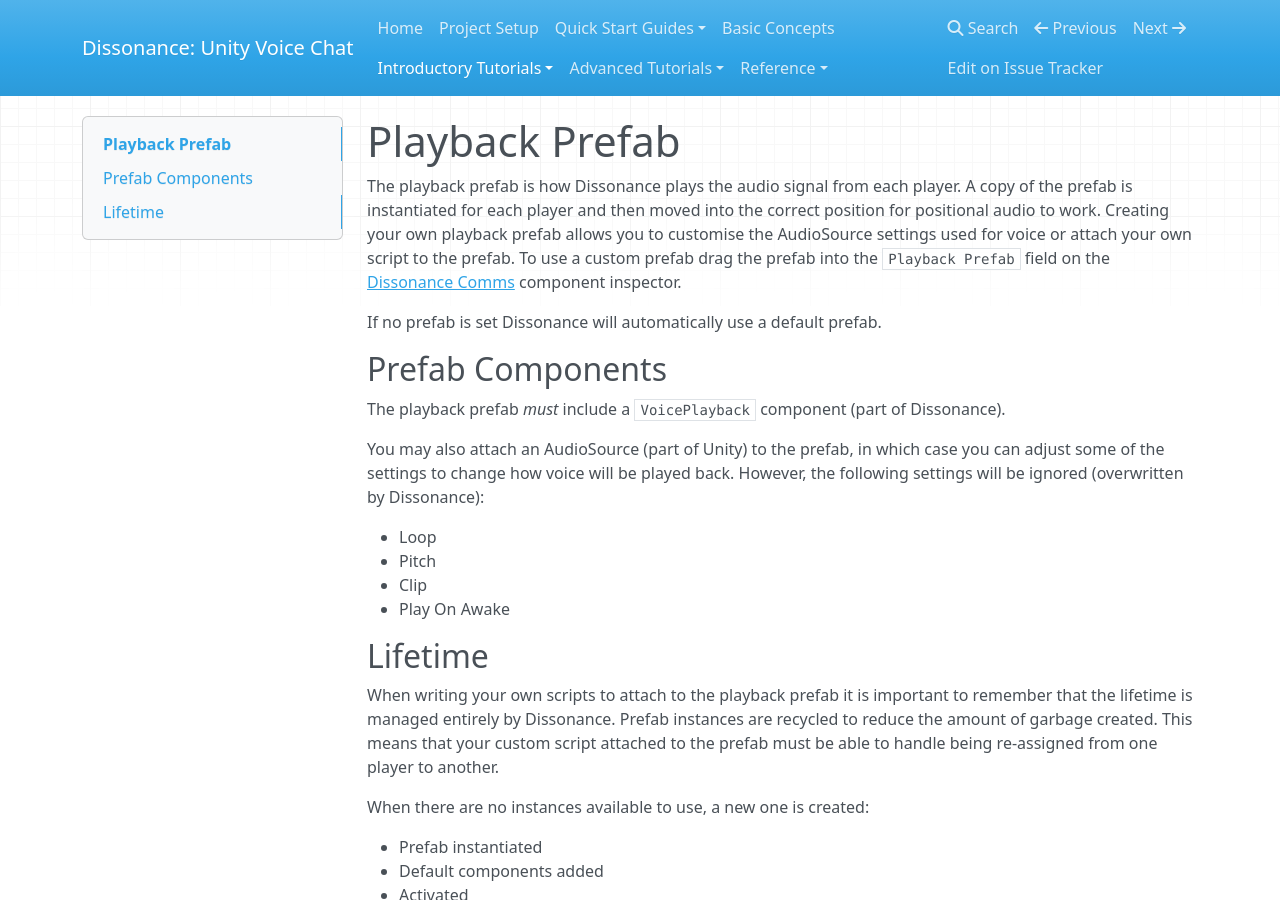
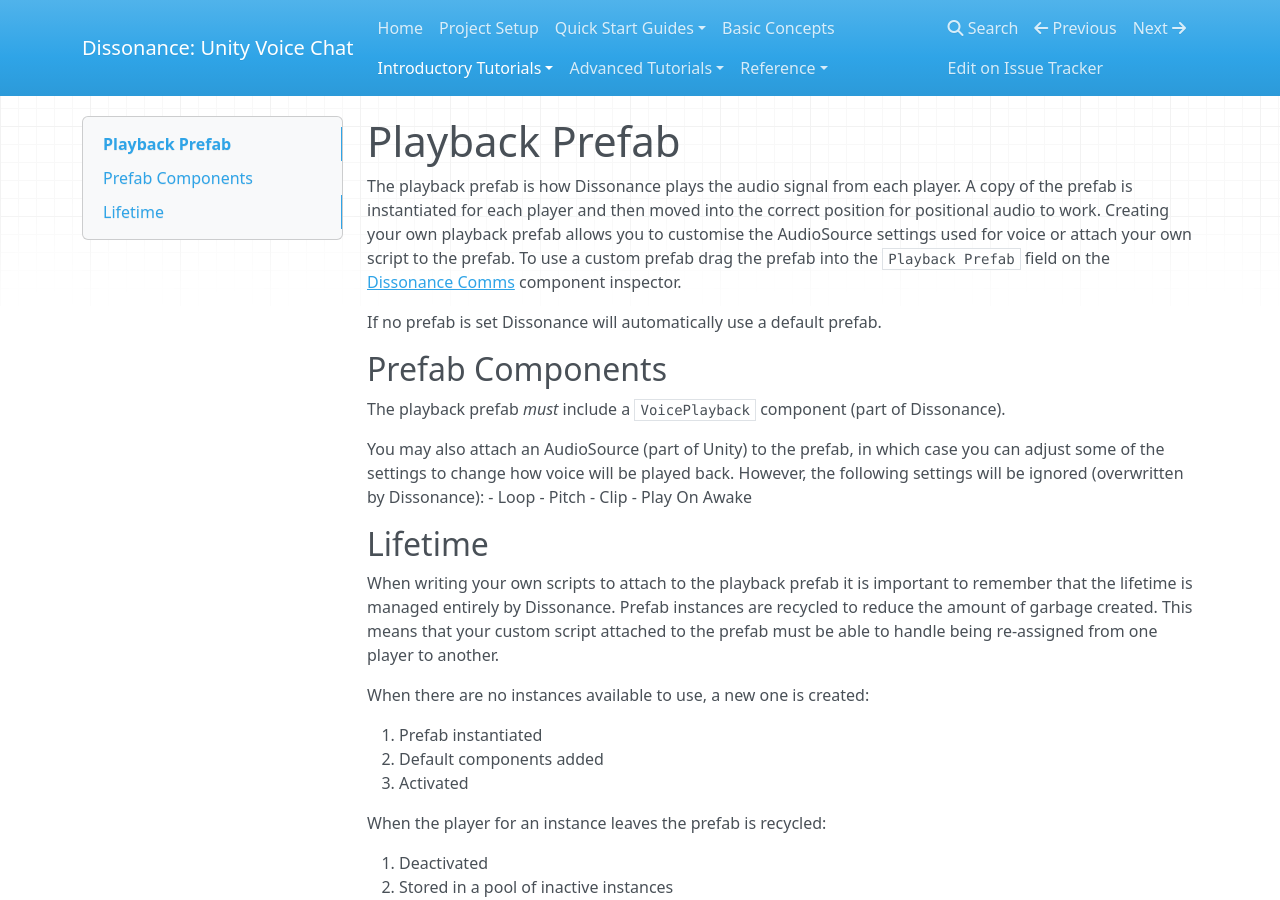
Before and after one commit to Placeholder-Software/Dissonance, an MkDocs documentation site: the page built from docs/Tutorials/Playback-Prefab.md, in a window 1280 px wide and 900 px high. Built offline with MkDocs 1.6.1, drawn with Linux system fonts in a browser that asks for light colours; nearby versions of some CDN libraries; old or Windows-style settings are respelled for this version of MkDocs; some of the changed lines change nothing that is shown.

Commit message:
formatting
Signed-off-by: Martin Evans <martindevans@gmail.com>

```diff
--- a/docs/Tutorials/Playback-Prefab.md
+++ b/docs/Tutorials/Playback-Prefab.md
@@ -9,7 +9,6 @@
 The playback prefab *must* include a `VoicePlayback` component (part of Dissonance).
 
 You may also attach an AudioSource (part of Unity) to the prefab, in which case you can adjust some of the settings to change how voice will be played back. However, the following settings will be ignored (overwritten by Dissonance):
-
  - Loop
  - Pitch
  - Clip
@@ -21,19 +20,19 @@
 
 When there are no instances available to use, a new one is created:
 
- - Prefab instantiated
- - Default components added
- - Activated
+ 1. Prefab instantiated
+ 1. Default components added
+ 1. Activated
 
 When the player for an instance leaves the prefab is recycled:
 
- - Deactivated
- - Stored in a pool of inactive instances
+ 1. Deactivated
+ 1. Stored in a pool of inactive instances
 
 When another player joins an instance is retrieved and re-used:
 
- - Retrieved from pool
- - Activated
+ 1. Retrieved from pool
+ 1. Activated
 
 To handle this in your custom script is actually quite simple because Unity provides all the necessary methods:
 
```
